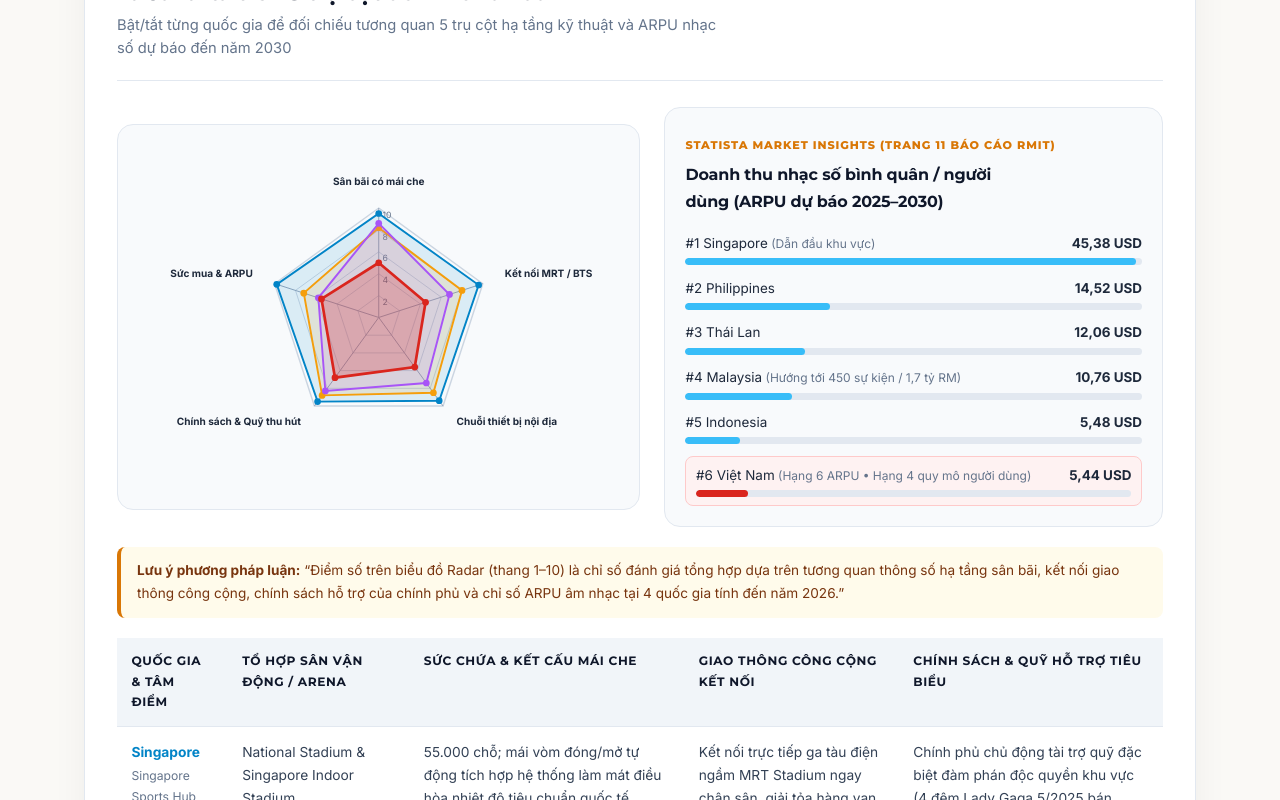
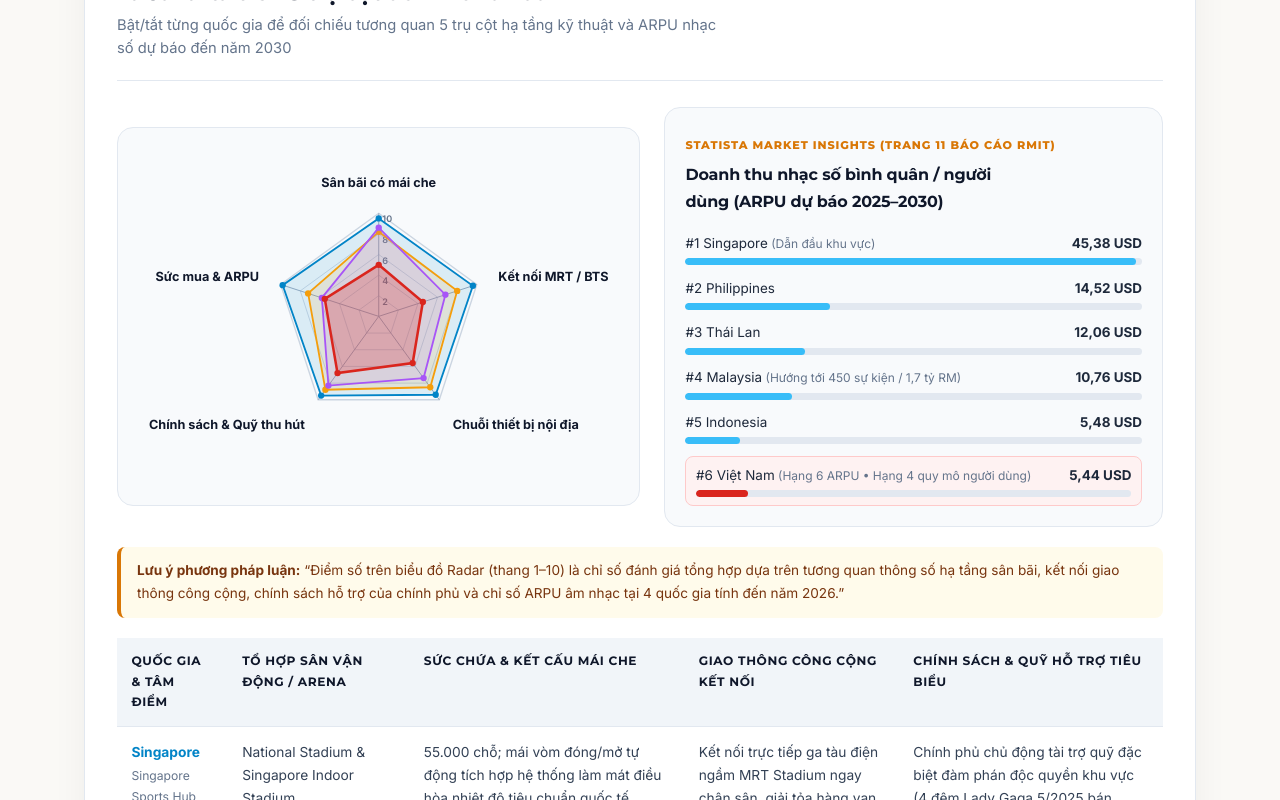
Before and after one commit to giahanluong192/mmj1, a Next.js app: page / in a window 1280 px wide. Shown: the part 11200-12000 px from the top of the page. Built offline with nearby package versions, Linux system fonts and the light colour scheme.

Commit message:
style(radar): increase font size and legibility of 5 branch labels on radar polygon chart

```diff
--- a/src/components/GlobalGapSection.tsx
+++ b/src/components/GlobalGapSection.tsx
@@ -160,8 +160,8 @@ export function SeaInfrastructureRadarAndTable() {
     });
   };
 
-  const cx = 250;
-  const cy = 188;
+  const cx = 275;
+  const cy = 195;
   const maxR = 114;
 
   const getPoint = (axisIdx: number, scoreOutOf10: number) => {
@@ -211,7 +211,7 @@ export function SeaInfrastructureRadarAndTable() {
         {/* 5-Axis Radar SVG */}
         <div className="radar-svg-panel">
           <svg
-            viewBox="0 0 500 375"
+            viewBox="0 0 550 390"
             className="radar-svg"
             role="img"
             aria-label="Đối chiếu 5 chỉ số hạ tầng biểu diễn Đông Nam Á"
@@ -234,7 +234,8 @@ export function SeaInfrastructureRadarAndTable() {
                     x={cx + 4}
                     y={cy - (level / 10) * maxR + 10}
                     fill="var(--text-muted)"
-                    fontSize="9"
+                    fontSize="10"
+                    fontWeight="600"
                   >
                     {level}
                   </text>
@@ -245,13 +246,15 @@ export function SeaInfrastructureRadarAndTable() {
             {/* Axis lines & labels */}
             {RADAR_AXES.map((axis, idx) => {
               const outer = getPoint(idx, 10);
-              const labelPos = getPoint(idx, 12.1);
+              const labelPos = getPoint(idx, 12.2);
               const anchor =
                 Math.abs(labelPos.x - cx) < 18
                   ? "middle"
                   : labelPos.x < cx
                   ? "end"
                   : "start";
+              const isTop = Math.abs(labelPos.x - cx) < 18;
+              const isBottom = labelPos.y > cy + 40;
               return (
                 <g key={axis.key}>
                   <line
@@ -266,9 +269,10 @@ export function SeaInfrastructureRadarAndTable() {
                     x={labelPos.x}
                     y={labelPos.y}
                     textAnchor={anchor}
-                    fill="var(--text-body)"
-                    fontSize="10.5"
-                    fontWeight="700"
+                    fill="var(--text-primary)"
+                    fontSize="14"
+                    fontWeight="800"
+                    dy={isTop ? "-4" : isBottom ? "12" : "4"}
                   >
                     {axis.label}
                   </text>
```
